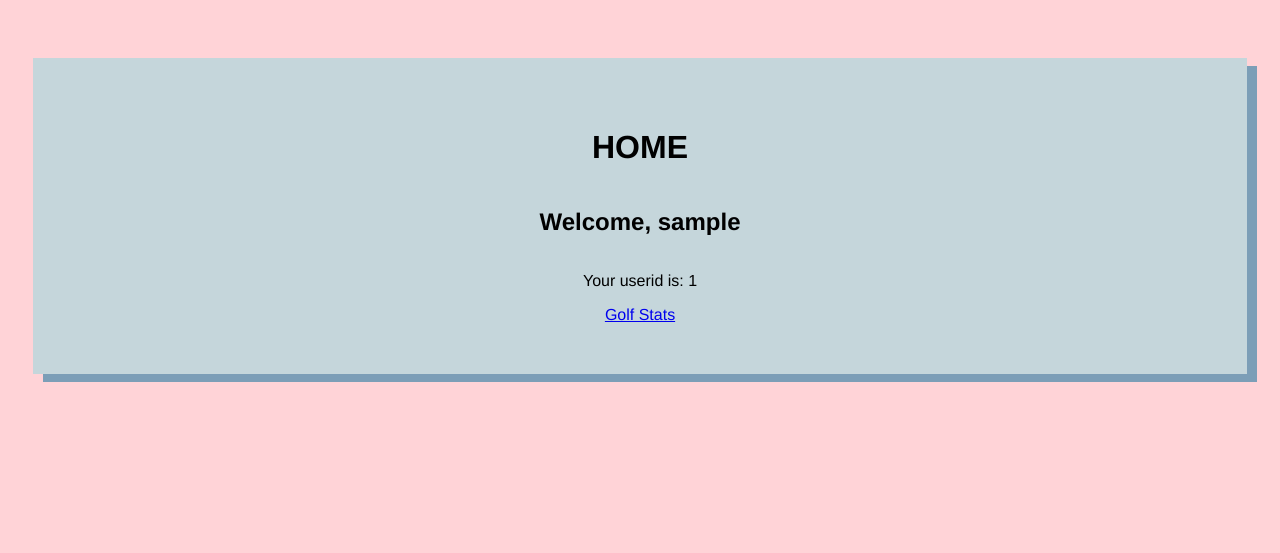
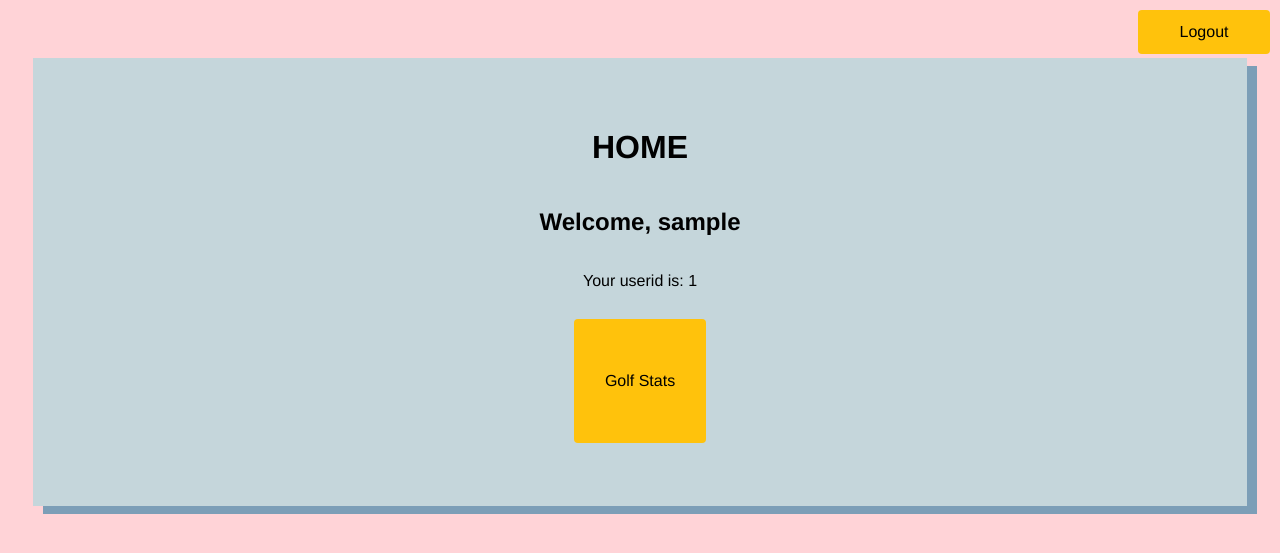
Before and after one commit to Rory3140/LoginPage, a PHP site: page /homepage.php in a window 1280 px wide. Shown: the top 553 px of the page. Run offline with PHP 8.4, Linux system fonts and the light colour scheme; the visitor is signed in with stand-in values (Sample User, id 1).

Commit message:
updated style

```diff
--- a/homepage.php
+++ b/homepage.php
@@ -27,6 +27,8 @@ $username = $_SESSION['username'];
 </head>
 
 <body>
+    <a href="logout.php" class="button" id="logout">Logout</a>
+
     <div class="container" id="homecont">
         <h1>HOME</h1>
         <h2>Welcome,
@@ -36,7 +38,7 @@ $username = $_SESSION['username'];
             <?php echo $userid; ?>
         </p>
 
-        <a href="/GolfWebsite/golfwebsite.php">Golf Stats</a>
+        <a href="/GolfWebsite/golfwebsite.php" class="button" id="app">Golf Stats</a>
     </div>
 </body>
 
--- /dev/null
+++ b/logout.php
@@ -0,0 +1,5 @@
+<?php
+    session_start();
+    session_destroy();
+    header('Location: /LoginPage/login.php');
+    exit;
--- a/style.css
+++ b/style.css
@@ -52,13 +52,15 @@ label {
 }
 
 .button {
+    display: flex;
+    justify-content: center;
+    align-items: center;
     background-color: #ffc20c;
     border: none;
     color: #000;
     border-radius: 4px;
     cursor: pointer;
     font-size: 16px;
-    justify-content: center;
     height: 40px;
     width: 200px;
     overflow: hidden;
@@ -75,13 +77,26 @@ label {
     transform: translate(-4px, -4px);
 }
 
+#home {
+    position: absolute;
+    top: 0;
+    left: 0;
+    margin: 10px;
+    height: 20px;
+    width: 100px;
+}
+
 #logout {
     position: absolute;
     top: 0;
     right: 0;
-    text-align: center;
     margin: 10px;
     height: 20px;
+    width: 100px;
+}
+
+#app {
+    height: 100px;
     width: 100px;
 }
 
```
